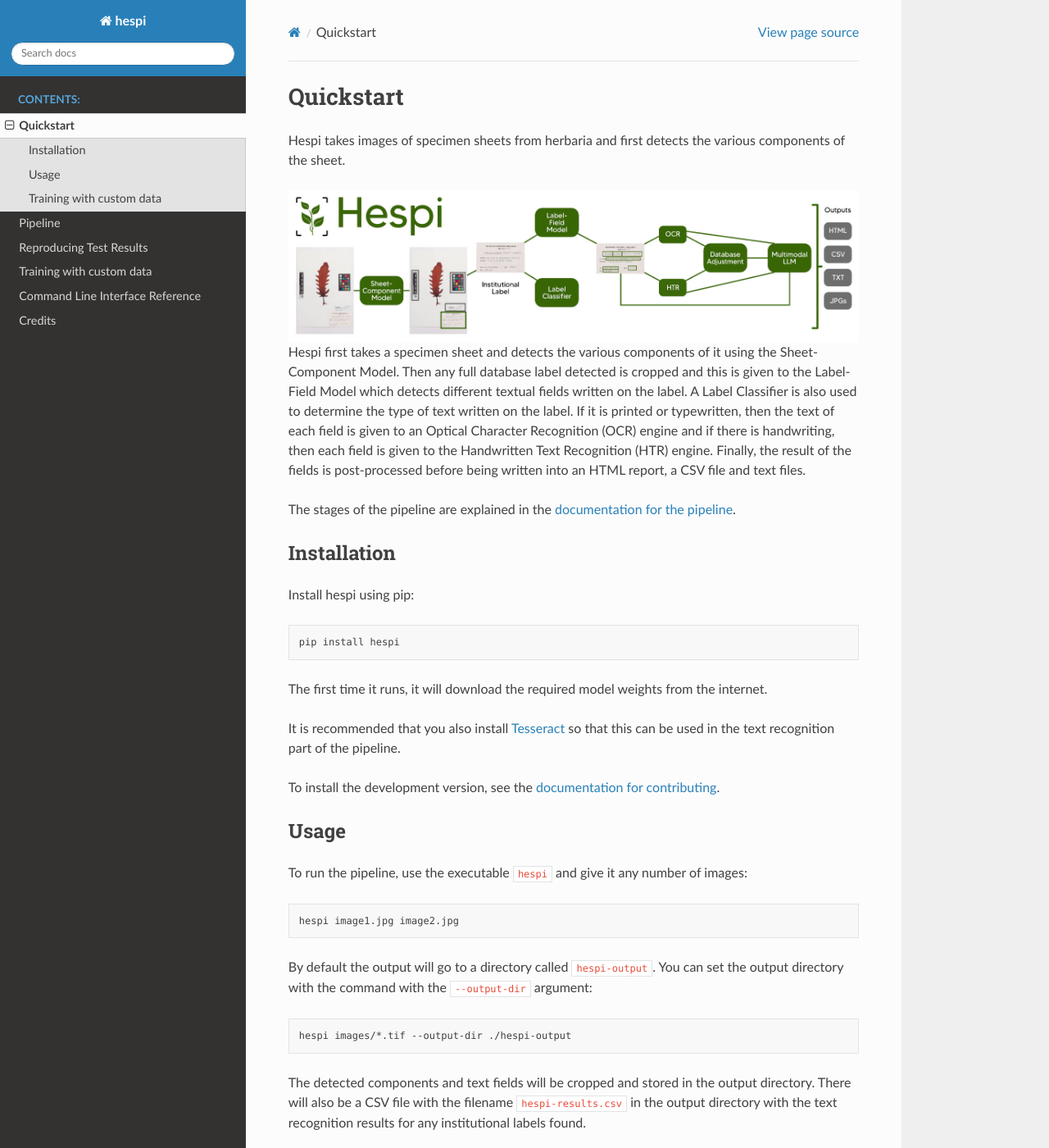
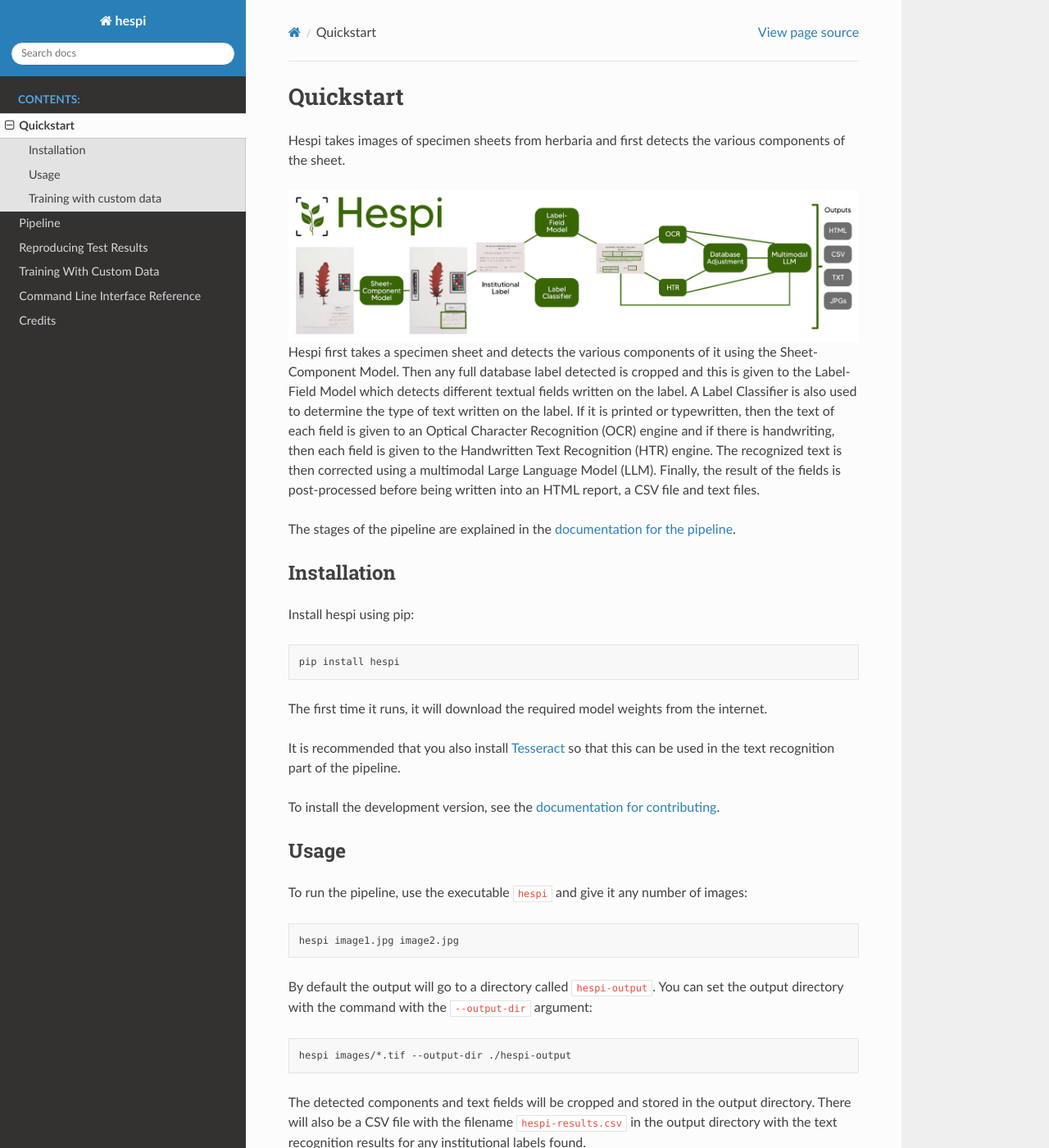
Before and after one commit to rbturnbull/hespi, a Sphinx documentation site: the page built from docs/quickstart.rst, in a window 1280 px wide and 1400 px high. Shown: the whole window at 82% size. Built offline with Sphinx 7.4.7 and the Read the Docs theme 2.0.0, drawn with Linux system fonts in a browser that asks for light colours; some of the changed text lies outside the part shown.

Commit message:
:abc: updating docs

```diff
--- a/README.rst
+++ b/README.rst
@@ -43,6 +43,7 @@
 A Label Classifier is also used to determine the type of text written on the label.
 If it is printed or typewritten, then the text of each field is given to an Optical Character Recognition (OCR) engine
 and if there is handwriting, then each field is given to the Handwritten Text Recognition (HTR) engine.
+The recognized text is then corrected using a multimodal Large Language Model (LLM).
 Finally, the result of the fields is post-processed before being written into
 an HTML report, a CSV file and text files.
 
@@ -84,7 +85,7 @@
 The detected components and text fields will be cropped and stored in the output directory.
 There will also be a CSV file with the filename ``hespi-results.csv`` in the output directory with the text recognition results for any institutional labels found.
 
-By default ``hespi`` will use OpenAI's ``gpt-4o`` large language model in the pipeline to produce the final results.
+By default ``hespi`` will use OpenAI's ``gpt-4o`` large language model (LLM) in the pipeline to produce the final results.
 If you wish to use a different model from OpenAI or Anthropic, add it on the command-line like this: ``--llm MODEL_NAME``
 You will need to include an API key for the LLM. This can be ``OPENAI_API_KEY`` for an OpenAI LLM or ``ANTHROPIC_API_KEY`` for Anthropic.
 You can also pass the API key to hespi with the ``--llm-api-key API_KEY`` argument.
--- a/docs/conf.py
+++ b/docs/conf.py
@@ -19,13 +19,13 @@
 # -- Project information -----------------------------------------------------
 
 project = "hespi"
-copyright = "2022, Robert Turnbull"
+copyright = "2022–2024, Robert Turnbull"
 author = "Robert Turnbull"
 
 # The full version, including alpha/beta/rc tags
-release = "0.1.0"
-# import importlib.metadata
-# release = importlib.metadata.version('hespi')
+#release = "0.5.0"
+import importlib.metadata
+release = importlib.metadata.version('hespi')
 
 
 # -- General configuration ---------------------------------------------------
--- a/docs/training.rst
+++ b/docs/training.rst
@@ -1,5 +1,5 @@
 =========================
-Training with custom data
+Training With Custom Data
 =========================
 
 ``hespi`` comes with pretrained models, trained on the dataset provided by the authors.
```
